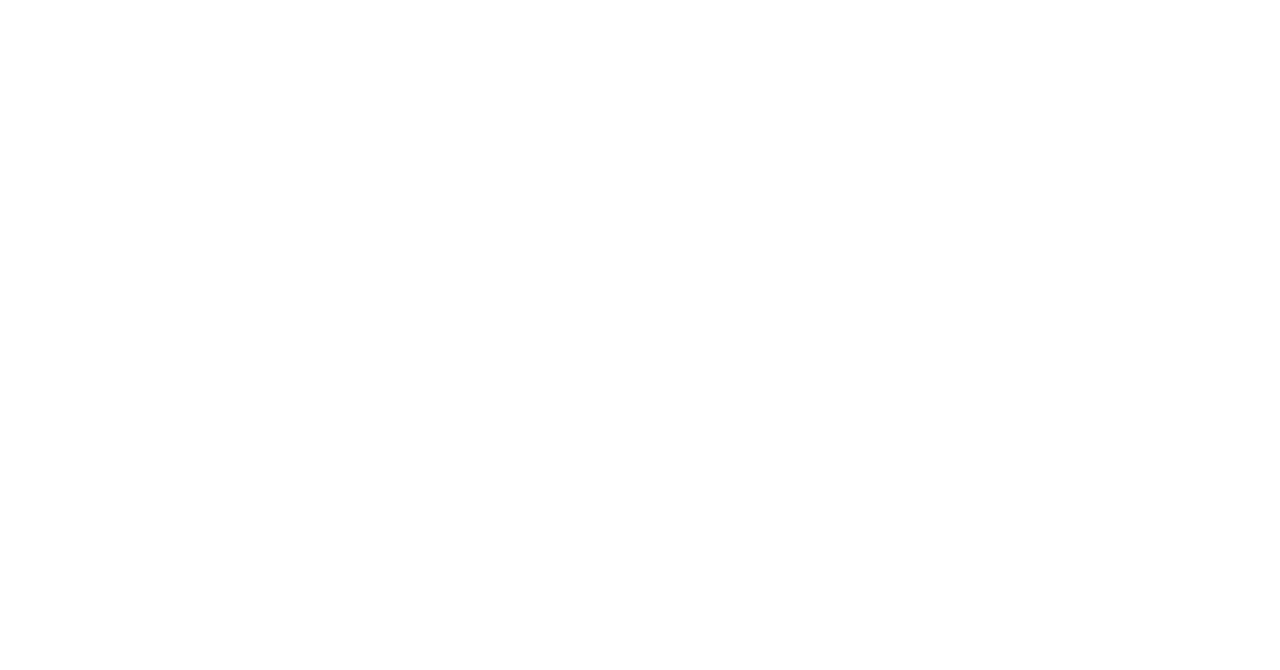
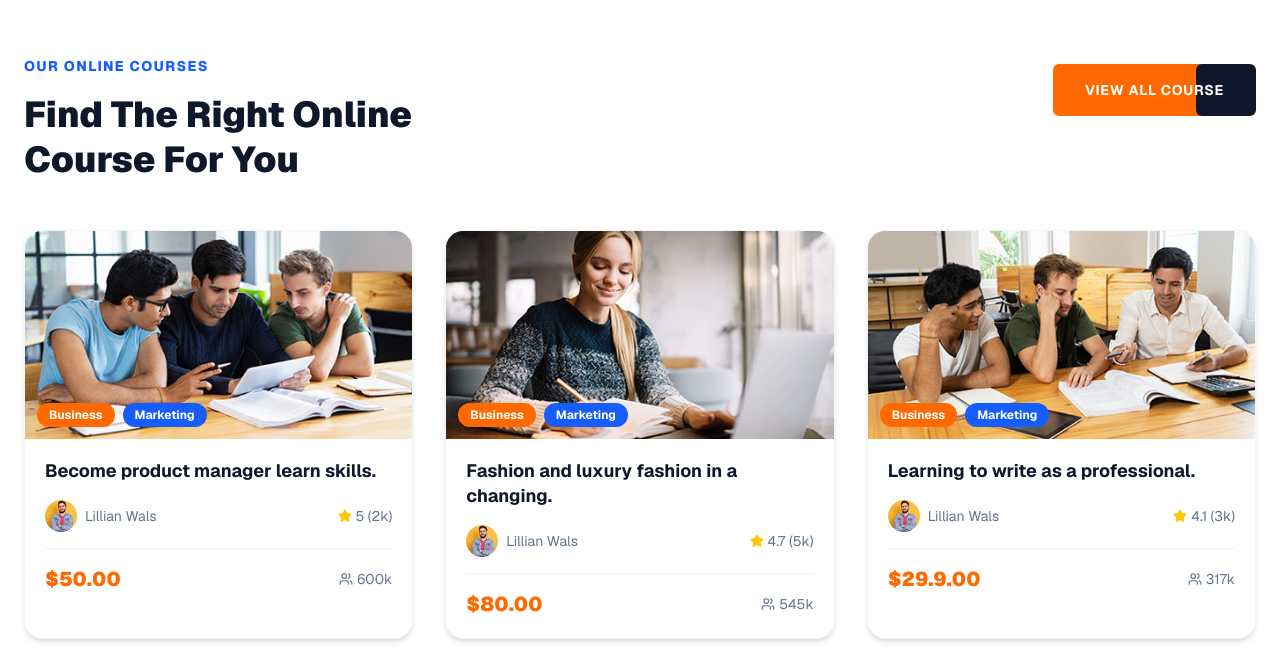
Before and after one commit to MrBrain314/educator, a Next.js app: page / in a window 1280 px wide. Shown: the part 2061-2731 px from the top of the page. Before the commit the page ends 2021 px from the top, so only its background shows below. Built offline with nearby package versions, Linux system fonts and the light colour scheme.

Commit message:
Section Courses mise en page

```diff
--- a/src/app/page.tsx
+++ b/src/app/page.tsx
@@ -1,6 +1,7 @@
 import Navbar from "@/components/layout/Navbar";
 import About from "@/components/sections/About";
 import Category from "@/components/sections/Category";
+import Courses from "@/components/sections/Courses";
 import Header from "@/components/sections/Header";
 
 export default function HomePage() {
@@ -10,6 +11,7 @@
       <Header />
       <Category />
       <About />
+      <Courses />
     </main>
   );
 }
--- /dev/null
+++ b/src/components/sections/Courses.tsx
@@ -0,0 +1,114 @@
+import Image from "next/image";
+import Link from "next/link";
+import { Star, Users } from "lucide-react";
+import { courses } from "@/data/courses";
+
+export default function Courses() {
+  return (
+    <section id="course" className="w-full py-16 lg:py-24 bg-white">
+      <div className="max-w-7xl mx-auto px-6">
+
+        {/* Header */}
+        <div className="flex items-start justify-between mb-12">
+          <div>
+            <p className="text-blue-600 font-extrabold text-sm uppercase tracking-widest mb-4">
+              Our Online Courses
+            </p>
+            <h2 className="text-3xl lg:text-4xl font-black text-slate-900 leading-tight">
+              Find The Right Online <br /> Course For You
+            </h2>
+          </div>
+
+          <div className="shrink-0 mt-2">
+            <Link href="#">
+              <button className="relative overflow-hidden bg-orange-500 text-white font-bold px-8 py-4 rounded-sm group uppercase tracking-wider text-sm">
+                <span className="relative z-10">View All Course</span>
+                <span className="absolute inset-y-0 right-0 w-15 bg-slate-900 rounded-sm transition-all duration-500 ease-in-out group-hover:w-full" />
+              </button>
+            </Link>
+          </div>
+        </div>
+
+        {/* Grille */}
+        <div className="grid grid-cols-1 sm:grid-cols-2 lg:grid-cols-3 gap-8">
+          {courses.map((course) => (
+            <div
+              key={course.id}
+              className="bg-white rounded-2xl overflow-hidden shadow-md hover:shadow-xl transition-shadow duration-300 border border-slate-100"
+            >
+
+              {/* Image + badges */}
+              <div className="relative">
+                <Image
+                  src={course.image}
+                  alt={course.title}
+                  width={400}
+                  height={220}
+                  className="w-full h-52 object-cover"
+                />
+                <div className="absolute bottom-3 left-3 flex gap-2">
+                  {course.tags.map((tag) => (
+                    <span
+                      key={tag.label}
+                      className={`text-xs font-bold px-3 py-1 rounded-full ${
+                        tag.color === "orange"
+                          ? "bg-orange-500 text-white"
+                          : "bg-blue-600 text-white"
+                      }`}
+                    >
+                      {tag.label}
+                    </span>
+                  ))}
+                </div>
+              </div>
+
+              {/* Contenu */}
+              <div className="p-5 flex flex-col gap-4">
+
+                {/* Titre */}
+                <Link href="#">
+                  <h3 className="font-bold text-slate-900 text-lg leading-snug hover:text-orange-500 transition-colors">
+                    {course.title}
+                  </h3>
+                </Link>
+
+                {/* Instructeur + Rating */}
+                <div className="flex items-center justify-between pb-4 border-b border-slate-100">
+                  <div className="flex items-center gap-2">
+                    <Image
+                      src={course.instructor.image}
+                      alt={course.instructor.name}
+                      width={32}
+                      height={32}
+                      className="rounded-full object-cover"
+                    />
+                    <Link href="#" className="text-sm text-slate-500 hover:text-orange-500 transition-colors">
+                      {course.instructor.name}
+                    </Link>
+                  </div>
+                  <div className="flex items-center gap-1 text-sm text-slate-500">
+                    <Star size={14} className="text-yellow-400 fill-yellow-400" />
+                    <span>{course.rating} ({course.reviews})</span>
+                  </div>
+                </div>
+
+                {/* Prix + inscrits */}
+                <div className="flex items-center justify-between">
+                  <span className="text-orange-500 font-black text-xl">
+                    ${course.price}.00
+                  </span>
+                  <div className="flex items-center gap-1 text-sm text-slate-500">
+                    <Users size={14} />
+                    <span>{course.enrolled}</span>
+                  </div>
+                </div>
+
+              </div>
+            </div>
+          ))}
+        </div>
+
+      </div>
+    </section>
+  );
+}
--- /dev/null
+++ b/src/data/courses.ts
@@ -0,0 +1,50 @@
+export const courses = [
+  {
+    id: 1,
+    image: "/images/course-1.jpg",
+    tags: [{ label: "Business", color: "orange" }, { label: "Marketing", color: "blue" }],
+    title: "Become product manager learn skills.",
+    instructor: { name: "Lillian Wals", image: "/images/course-instructor-img.jpg" },
+    rating: 5.0, reviews: "2k", price: 50, enrolled: "600k",
+  },
+  {
+    id: 2,
+    image: "/images/course-2.jpg",
+    tags: [{ label: "Business", color: "orange" }, { label: "Marketing", color: "blue" }],
+    title: "Fashion and luxury fashion in a changing.",
+    instructor: { name: "Lillian Wals", image: "/images/course-instructor-img.jpg" },
+    rating: 4.7, reviews: "5k", price: 80, enrolled: "545k",
+  },
+  {
+    id: 3,
+    image: "/images/course-3.jpg",
+    tags: [{ label: "Business", color: "orange" }, { label: "Marketing", color: "blue" }],
+    title: "Learning to write as a professional.",
+    instructor: { name: "Lillian Wals", image: "/images/course-instructor-img.jpg" },
+    rating: 4.1, reviews: "3k", price: 29.90, enrolled: "317k",
+  },
+  {
+    id: 4,
+    image: "/images/course-4.jpg",
+    tags: [{ label: "Business", color: "orange" }, { label: "Marketing", color: "blue" }],
+    title: "Improving accessibility of your markdown.",
+    instructor: { name: "Lillian Wals", image: "/images/course-instructor-img.jpg" },
+    rating: 4.8, reviews: "3.9k", price: 49.90, enrolled: "801k",
+  },
+  {
+    id: 5,
+    image: "/images/course-5.jpg",
+    tags: [{ label: "Business", color: "orange" }, { label: "Marketing", color: "blue" }],
+    title: "Master query in a short period of time.",
+    instructor: { name: "Lillian Wals", image: "/images/course-instructor-img.jpg" },
+    rating: 3.8, reviews: "1k", price: 89, enrolled: "204k",
+  },
+  {
+    id: 6,
+    image: "/images/course-6.jpg",
+    tags: [{ label: "Business", color: "orange" }, { label: "Marketing", color: "blue" }],
+    title: "Business Intelligence analyst Course 2022.",
+    instructor: { name: "Lillian Wals", image: "/images/course-instructor-img.jpg" },
+    rating: 4.9, reviews: "23k", price: 199, enrolled: "1.3M",
+  },
+];
```
